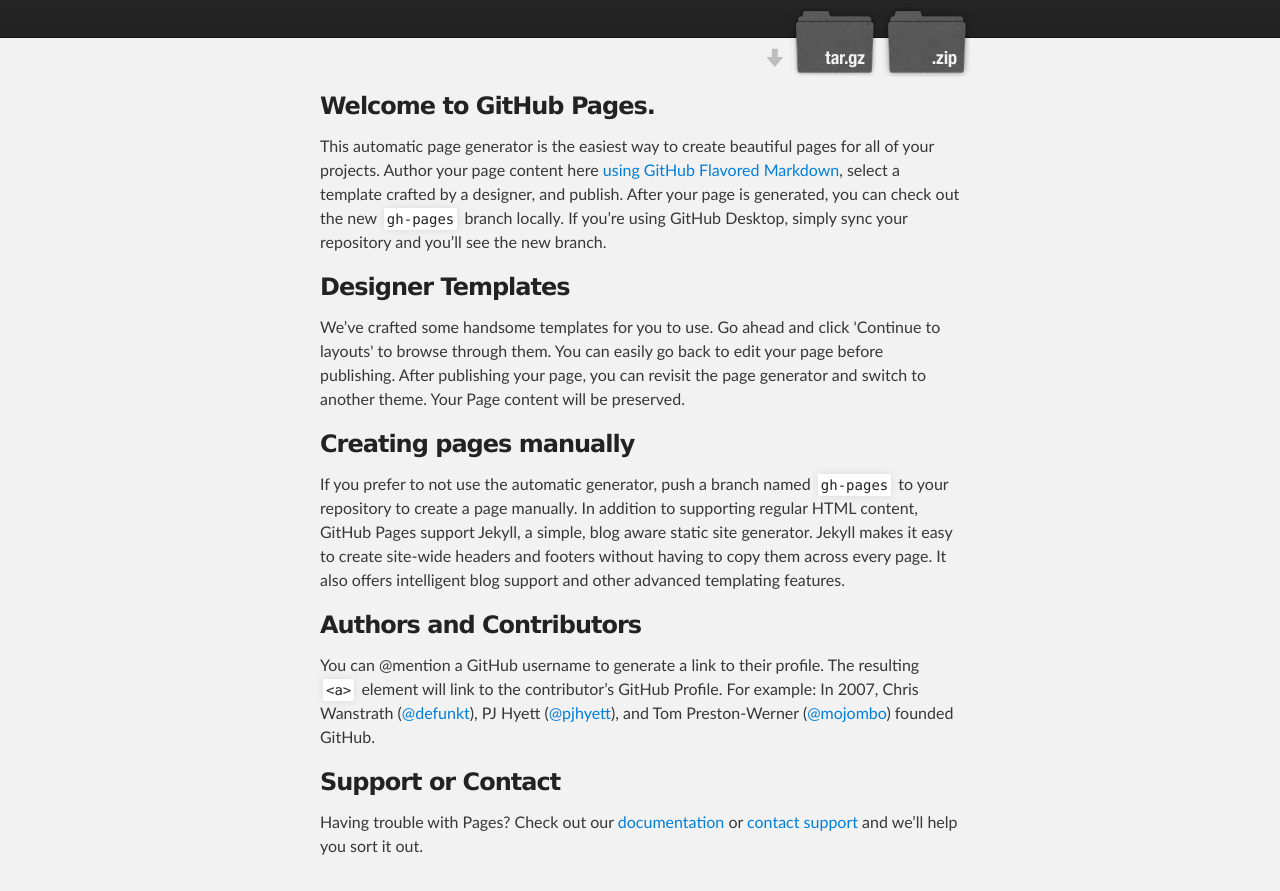
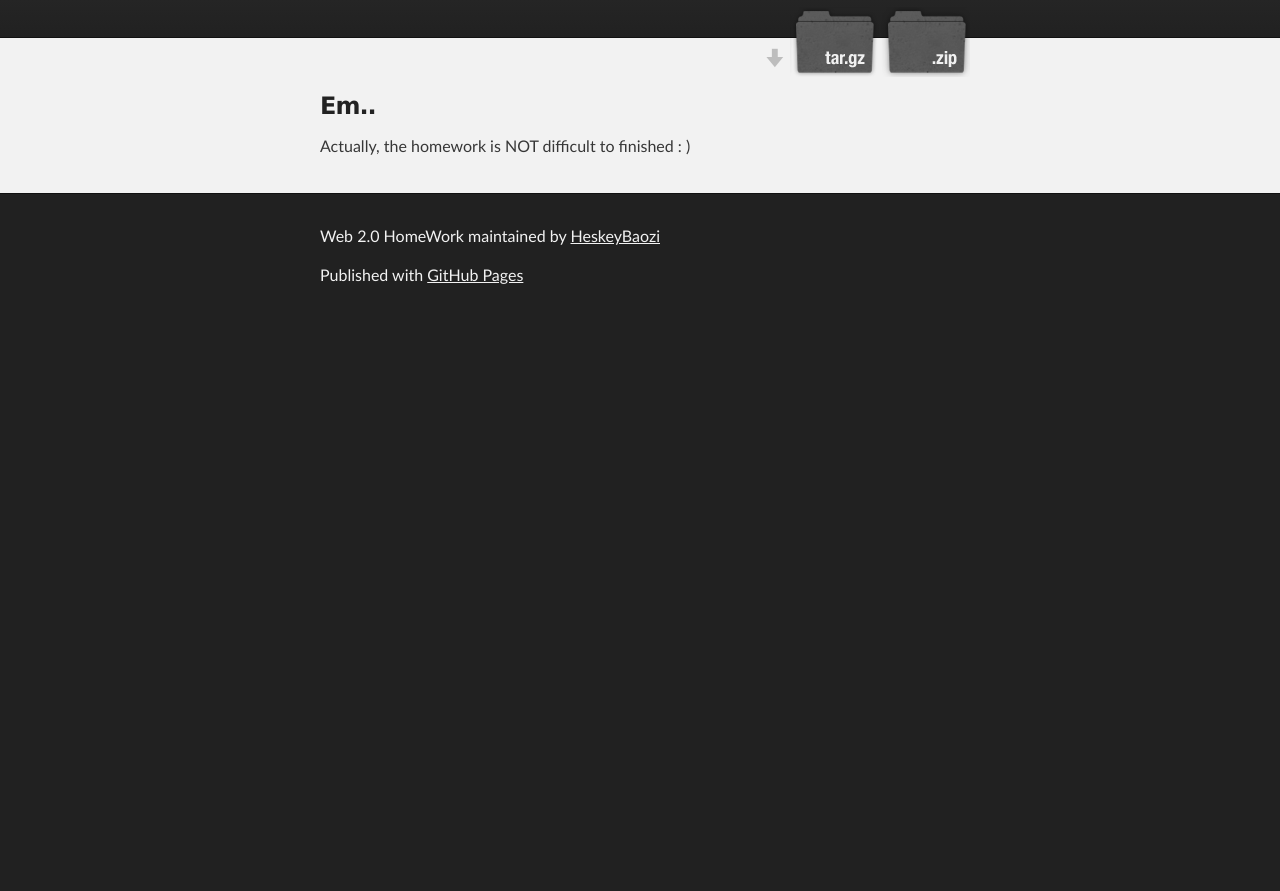
Before and after one commit to HeskeyBaozi/web-homework-sysu, a plain HTML site: page index.html in a window 1280 px wide. Shown: the part 172-1063 px from the top of the page. After the commit the page ends 800 px from the top, so only its background shows below. Drawn offline with Linux system fonts and the light colour scheme.

```diff
--- a/index.html
+++ b/index.html
@@ -4,11 +4,11 @@
   <head>
     <meta charset='utf-8'>
     <meta http-equiv="X-UA-Compatible" content="chrome=1">
-    <meta name="description" content="Web-homework-sysu : Web Programming Homework - SYSU- SE">
+    <meta name="description" content="Web 2.0 HomeWork : Web Programming Homework - SYSU - SDCS">
 
     <link rel="stylesheet" type="text/css" media="screen" href="stylesheets/stylesheet.css">
 
-    <title>Web-homework-sysu</title>
+    <title>Web 2.0 HomeWork</title>
   </head>
 
   <body>
@@ -18,8 +18,8 @@
         <header class="inner">
           <a id="forkme_banner" href="https://github.com/HeskeyBaozi/web-homework-sysu">View on GitHub</a>
 
-          <h1 id="project_title">Web-homework-sysu</h1>
-          <h2 id="project_tagline">Web Programming Homework - SYSU- SE</h2>
+          <h1 id="project_title">Web 2.0 HomeWork</h1>
+          <h2 id="project_tagline">Web Programming Homework - SYSU - SDCS</h2>
 
             <section id="downloads">
               <a class="zip_download_link" href="https://github.com/HeskeyBaozi/web-homework-sysu/zipball/master">Download this project as a .zip file</a>
@@ -32,36 +32,16 @@
     <div id="main_content_wrap" class="outer">
       <section id="main_content" class="inner">
         <h3>
-<a id="welcome-to-github-pages" class="anchor" href="#welcome-to-github-pages" aria-hidden="true"><span aria-hidden="true" class="octicon octicon-link"></span></a>Welcome to GitHub Pages.</h3>
+<a id="em" class="anchor" href="#em" aria-hidden="true"><span aria-hidden="true" class="octicon octicon-link"></span></a>Em..</h3>
 
-<p>This automatic page generator is the easiest way to create beautiful pages for all of your projects. Author your page content here <a href="https://guides.github.com/features/mastering-markdown/">using GitHub Flavored Markdown</a>, select a template crafted by a designer, and publish. After your page is generated, you can check out the new <code>gh-pages</code> branch locally. If you’re using GitHub Desktop, simply sync your repository and you’ll see the new branch.</p>
-
-<h3>
-<a id="designer-templates" class="anchor" href="#designer-templates" aria-hidden="true"><span aria-hidden="true" class="octicon octicon-link"></span></a>Designer Templates</h3>
-
-<p>We’ve crafted some handsome templates for you to use. Go ahead and click 'Continue to layouts' to browse through them. You can easily go back to edit your page before publishing. After publishing your page, you can revisit the page generator and switch to another theme. Your Page content will be preserved.</p>
-
-<h3>
-<a id="creating-pages-manually" class="anchor" href="#creating-pages-manually" aria-hidden="true"><span aria-hidden="true" class="octicon octicon-link"></span></a>Creating pages manually</h3>
-
-<p>If you prefer to not use the automatic generator, push a branch named <code>gh-pages</code> to your repository to create a page manually. In addition to supporting regular HTML content, GitHub Pages support Jekyll, a simple, blog aware static site generator. Jekyll makes it easy to create site-wide headers and footers without having to copy them across every page. It also offers intelligent blog support and other advanced templating features.</p>
-
-<h3>
-<a id="authors-and-contributors" class="anchor" href="#authors-and-contributors" aria-hidden="true"><span aria-hidden="true" class="octicon octicon-link"></span></a>Authors and Contributors</h3>
-
-<p>You can @mention a GitHub username to generate a link to their profile. The resulting <code>&lt;a&gt;</code> element will link to the contributor’s GitHub Profile. For example: In 2007, Chris Wanstrath (<a href="https://github.com/defunkt" class="user-mention">@defunkt</a>), PJ Hyett (<a href="https://github.com/pjhyett" class="user-mention">@pjhyett</a>), and Tom Preston-Werner (<a href="https://github.com/mojombo" class="user-mention">@mojombo</a>) founded GitHub.</p>
-
-<h3>
-<a id="support-or-contact" class="anchor" href="#support-or-contact" aria-hidden="true"><span aria-hidden="true" class="octicon octicon-link"></span></a>Support or Contact</h3>
-
-<p>Having trouble with Pages? Check out our <a href="https://help.github.com/pages">documentation</a> or <a href="https://github.com/contact">contact support</a> and we’ll help you sort it out.</p>
+<p>Actually, the homework is NOT difficult to finished : )</p>
       </section>
     </div>
 
     <!-- FOOTER  -->
     <div id="footer_wrap" class="outer">
       <footer class="inner">
-        <p class="copyright">Web-homework-sysu maintained by <a href="https://github.com/HeskeyBaozi">HeskeyBaozi</a></p>
+        <p class="copyright">Web 2.0 HomeWork maintained by <a href="https://github.com/HeskeyBaozi">HeskeyBaozi</a></p>
         <p>Published with <a href="https://pages.github.com">GitHub Pages</a></p>
       </footer>
     </div>
```
Also changed, not shown: params.json (+3 -3 lines).
